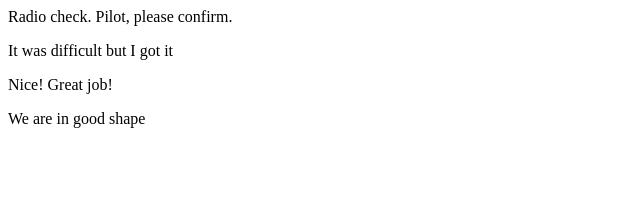
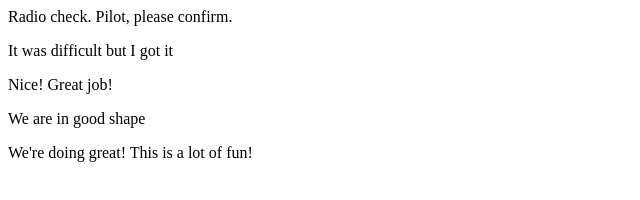
Before and after one commit to jpeguero1989/communication-log, a plain HTML site: page index.html in a window 1280 px wide. Shown: the whole page, without its empty margins (0-640 px from the left). Drawn offline with Linux system fonts and the light colour scheme.

Commit message:
Added fourth line to log.

```diff
--- a/index.html
+++ b/index.html
@@ -4,5 +4,6 @@
    <p>It was difficult but I got it</p
    <p>Nice! Great job!</p>
    <p>We are in good shape </p>
+   <p>We're doing great! This is a lot of fun!</p>
 </body>
 </html>
```
